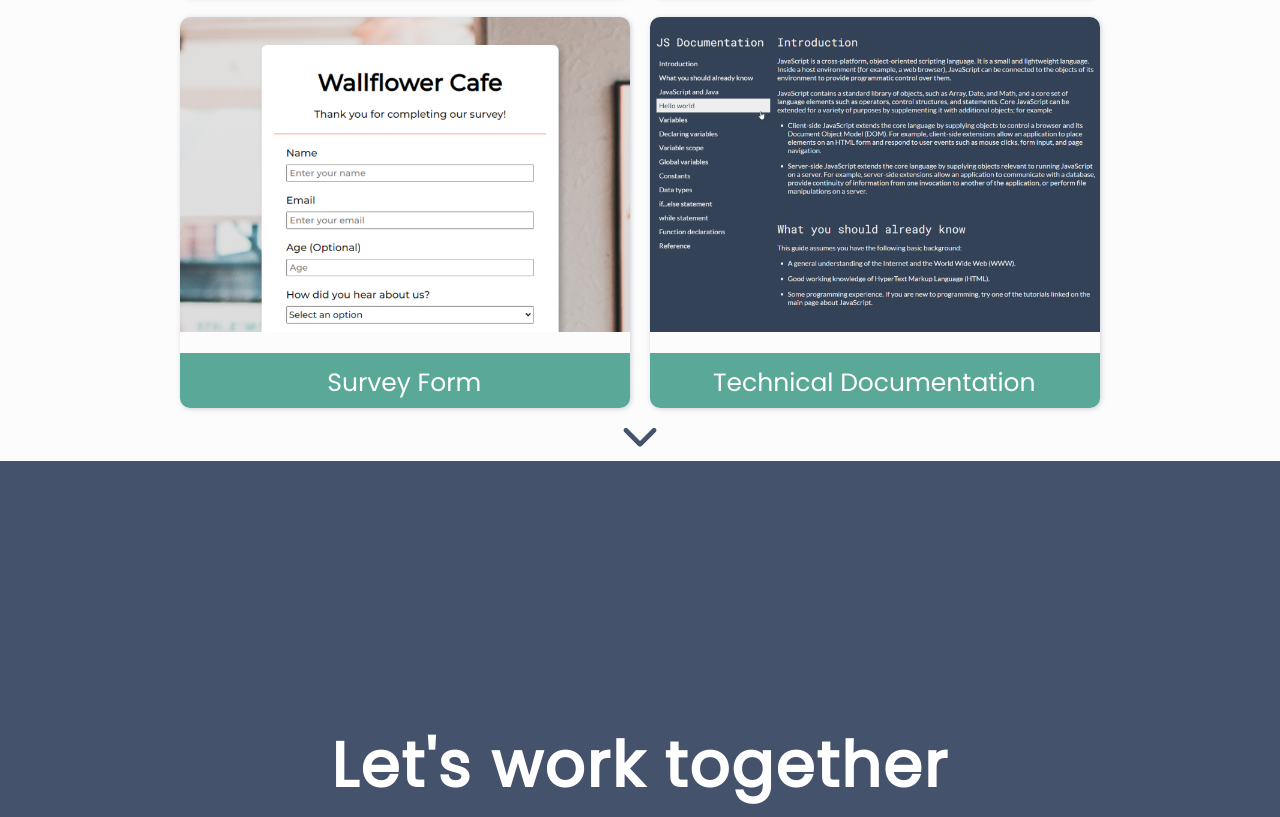
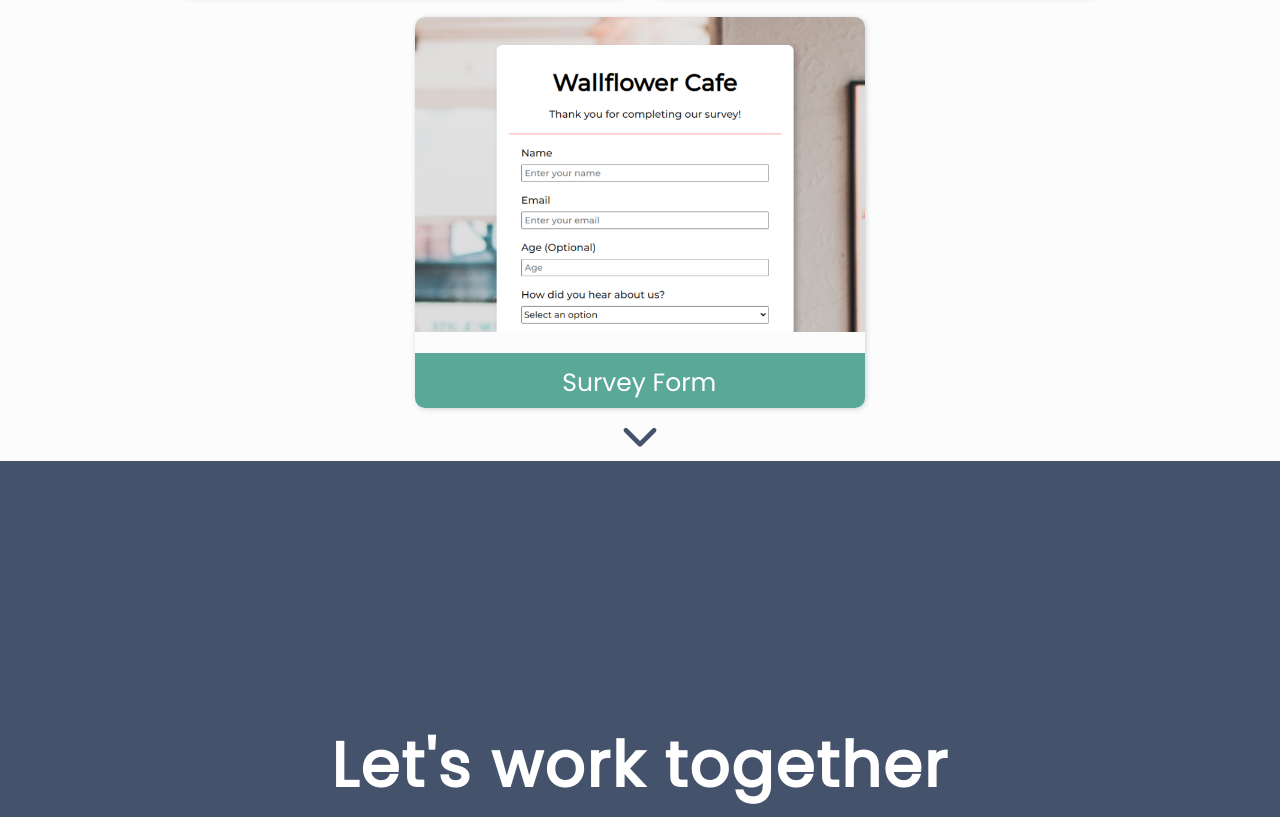
Before and after one commit to brandonnmelchor/portfolio, a plain HTML site: page index.html in a window 1280 px wide. Shown: the part 1705-2522 px from the top of the page. Drawn offline with Linux system fonts and the light colour scheme.

Commit message:
update projects

```diff
--- a/index.html
+++ b/index.html
@@ -67,13 +67,6 @@
               <figcaption><span class="hover-deco">&lt;</span> Survey Form <span class="hover-deco">&#47;&gt;</span></figcaption>
             </figure>
           </a>
-
-          <a href="https://brandonnmelchor.github.io/JavaScript-Technical-Documentation/" target="_blank">
-            <figure class="project-tile">
-              <img src="./images/technical documentation.png" />
-              <figcaption><span class="hover-deco">&lt;</span> Technical Documentation <span class="hover-deco">&#47;&gt;</span></figcaption>
-            </figure>
-          </a>
         </div>
 
         <a href="#contact" class="go-down"><i class="fa-solid fa-chevron-down"></i></a>
```
